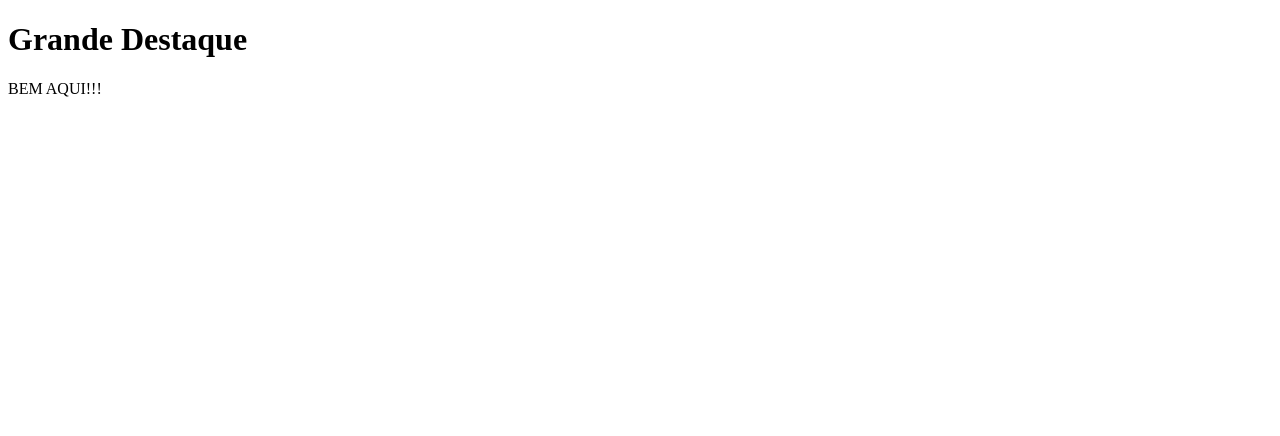
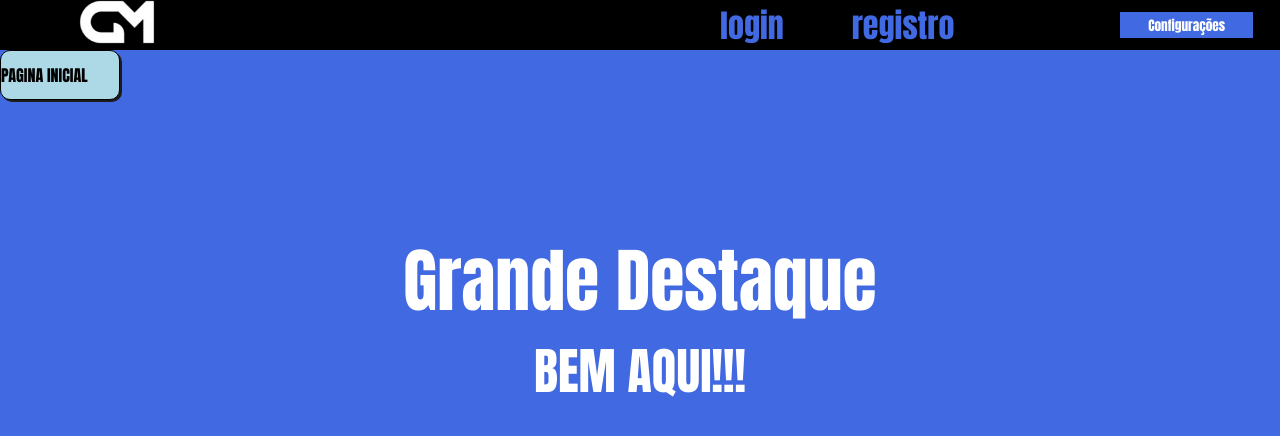
Before and after one commit to alexandresevilha1/Site-GameMania-ProjetoSenai-FrontEnd-, a plain HTML site: page destaque1.html in a window 1280 px wide. Drawn offline with Linux system fonts and the light colour scheme.

Commit message:
site 2.0

```diff
--- /dev/null
+++ b/css/app.css
@@ -0,0 +1,125 @@
+* {
+    padding: 0;
+    margin: 0;
+    box-sizing: border-box;
+}
+
+body {
+    background-color: #4169E1;
+}
+
+header {
+    display: flex;
+    justify-content: space-between;
+    align-items: center;
+    background-color: black;
+    height: 50px;
+}
+
+.logoHeader{
+    display: flex;
+    margin-top: 3em;
+}
+
+.logoImagem {
+    height: 100px;
+}
+
+.menuHeader {
+    display: flex;
+    margin-right: -20em;
+    align-items: center;
+}
+
+.menuHeader a {
+    margin: 1em;
+    text-decoration: none;
+    font-family: Impact, Haettenschweiler, 'Arial Narrow Bold', sans-serif;
+    font-size: 2em;
+    color: #4169E1;
+}
+
+.iconeMenuHeader {
+    border-style: none;
+    height: 2.5em;
+    display: none;
+}
+
+.configuracaoHeader {
+    display: flex;
+    flex-direction: column;
+}
+
+.configuracoesHeader {
+    margin-right: 2em;
+    font-family: Impact, Haettenschweiler, 'Arial Narrow Bold', sans-serif;
+    background-color: #4169E1;
+    border-style: none;
+    height: 2em;
+    color: white;
+    width: 10em;
+}
+
+.menuConfiguracoes {
+    display: flex;
+    position: absolute;
+    flex-direction: column;
+    background-color: black;
+    margin-top: 2em;
+    width: 10em;
+}
+
+.menuConfiguracoes a {
+    color: white;
+    font-family: Impact, Haettenschweiler, 'Arial Narrow Bold', sans-serif;
+    text-decoration: none;
+    margin-top: 1em;
+    height: 2em;
+    text-align: center;
+    text-align-last: center;
+    font-size: 20px;
+}
+
+@media only screen and (max-width: 600px) {
+    .iconeMenuHeader {
+        display: flex;
+    }}
+
+    /* VOLTAR */
+
+    .voltar {
+        width: 120px;
+        height: 50px;
+        border-radius: 10px;
+        border: 0.5px solid black;
+        background: #ADD8E6;
+        box-shadow: 2px 2px #1C1C1C;
+        display: flex;
+        align-items: center;
+        text-transform: uppercase;
+        color: black;
+        font-family: Impact, Haettenschweiler, 'Arial Narrow Bold', sans-serif;
+        text-decoration: none;
+        text-align: center;
+    }
+
+    .titulo {
+        font-size: 70px;
+        color: white;
+        font-family: Impact, Haettenschweiler, 'Arial Narrow Bold', sans-serif;
+        display: flex;
+        flex-direction: column;
+        justify-content: space-between;
+        align-items: center;
+        margin-top: 5em;
+    }
+
+    /* FUNÇOES JS */
+
+    .desativado {
+        display: none;
+    }
+
+    .ativado {
+        display: flex;
+    }
--- /dev/null
+++ b/css/destaque.css
@@ -0,0 +1,139 @@
+* {
+    padding: 0;
+    margin: 0;
+    box-sizing: border-box;
+}
+
+body {
+    background-color: #4169E1;
+}
+
+header {
+    display: flex;
+    justify-content: space-between;
+    align-items: center;
+    background-color: black;
+    height: 50px;
+}
+
+.logoHeader{
+    display: flex;
+    margin-top: 3em;
+}
+
+.logoImagem {
+    height: 100px;
+}
+
+.menuHeader {
+    display: flex;
+    margin-right: -20em;
+    align-items: center;
+}
+
+.menuHeader a {
+    margin: 1em;
+    text-decoration: none;
+    font-family: Impact, Haettenschweiler, 'Arial Narrow Bold', sans-serif;
+    font-size: 2em;
+    color: #4169E1;
+}
+
+.iconeMenuHeader {
+    border-style: none;
+    height: 2.5em;
+    display: none;
+}
+
+.configuracaoHeader {
+    display: flex;
+    flex-direction: column;
+}
+
+.configuracoesHeader {
+    margin-right: 2em;
+    font-family: Impact, Haettenschweiler, 'Arial Narrow Bold', sans-serif;
+    background-color: #4169E1;
+    border-style: none;
+    height: 2em;
+    color: white;
+    width: 10em;
+}
+
+.menuConfiguracoes {
+    display: flex;
+    position: absolute;
+    flex-direction: column;
+    background-color: black;
+    margin-top: 2em;
+    width: 10em;
+}
+
+.menuConfiguracoes a {
+    color: white;
+    font-family: Impact, Haettenschweiler, 'Arial Narrow Bold', sans-serif;
+    text-decoration: none;
+    margin-top: 1em;
+    height: 2em;
+    text-align: center;
+    text-align-last: center;
+    font-size: 20px;
+}
+
+@media only screen and (max-width: 600px) {
+    .iconeMenuHeader {
+        display: flex;
+    }}
+
+    /* VOLTAR */
+
+    .voltar {
+        width: 120px;
+        height: 50px;
+        border-radius: 10px;
+        border: 0.5px solid black;
+        background: #ADD8E6;
+        box-shadow: 2px 2px #1C1C1C;
+        display: flex;
+        align-items: center;
+    }
+
+    .voltar  {
+        text-transform: uppercase;
+        color: black;
+        font-family: Impact, Haettenschweiler, 'Arial Narrow Bold', sans-serif;
+        text-decoration: none;
+        text-align: center;
+    }
+
+    /* CORPO */
+
+    .tudo {
+        display: flex;
+        flex-direction: column;
+        justify-content: space-between;
+        align-items: center;
+        margin-top: 8em;
+    }
+
+    .titulo {
+        font-size: 70px;
+        color: white;
+        font-family: Impact, Haettenschweiler, 'Arial Narrow Bold', sans-serif;
+    }
+
+    .subtitulo {
+        font-size: 50px;
+        color: white;
+        font-family: Impact, Haettenschweiler, 'Arial Narrow Bold', sans-serif;
+    }
+
+    /* FUNÇOES JS */
+
+    .desativado {
+        display: none;
+    }
+
+    .ativado {
+        display: flex;
+    }
--- /dev/null
+++ b/css/login.css
@@ -0,0 +1,91 @@
+* {
+    margin: 0;
+    padding: 0;
+    box-sizing: border-box;
+}
+
+body {
+    background-color: #4169E1;
+}
+
+.voltar {
+    width: 120px;
+    height: 50px;
+    border-radius: 10px;
+    border: 0.5px solid black;
+    background: #ADD8E6;
+    box-shadow: 2px 2px #1C1C1C;
+    display: flex;
+    align-items: center;
+}
+
+.voltar a {
+    text-transform: uppercase;
+    color: black;
+    font-family: Impact, Haettenschweiler, 'Arial Narrow Bold', sans-serif;
+    text-decoration: none;
+    text-align: center;
+}
+
+
+.tudo {
+    display: flex;
+    margin-left: 20em;
+}
+
+.agrupado {
+    margin-top: 20em;
+    display: flex;
+    flex-direction: column;
+    align-items: center;
+}
+
+#titulo {
+    margin-bottom: 1em;
+    font-size: 50px;
+    font-family: Impact, Haettenschweiler, 'Arial Narrow Bold', sans-serif;
+}
+
+#subtitulo {
+    font-size: 35px;
+    font-family: Impact, Haettenschweiler, 'Arial Narrow Bold', sans-serif;
+}
+
+.grupo {
+    display: flex;
+    flex-direction: column;
+    margin-top: 18em;
+    margin-left: 30em;
+    border-radius: 10px;
+    border-radius: 10px;
+    border: 0.5px solid black;
+    background: #ADD8E6;
+    box-shadow: 2px 2px #1C1C1C;
+    text-transform: uppercase;
+    color: black;
+    font-family: Impact, Haettenschweiler, 'Arial Narrow Bold', sans-serif;
+}
+
+.campo {
+    margin: 0.5em;
+    padding: 2em;
+}
+
+#botao {
+    margin-left: 50em;
+    margin-top: 1em;
+    width: 100px;
+    height: 50px;
+    border-radius: 10px;
+    border: 0.5px solid black;
+    background: #ADD8E6;
+    box-shadow: 2px 2px #1C1C1C;
+    text-transform: uppercase;
+    color: black;
+    font-family: Impact, Haettenschweiler, 'Arial Narrow Bold', sans-serif;
+}
+
+#botao:hover {
+    background-color: #FF4500;
+    color: white;
+}
--- a/destaque1.html
+++ b/destaque1.html
@@ -5,9 +5,41 @@
     <meta http-equiv="X-UA-Compatible" content="IE=edge">
     <meta name="viewport" content="width=device-width, initial-scale=1.0">
     <title>Game Mania Destaques</title>
+    <link rel="stylesheet" href="css/destaque.css">
+    <script src="js/jquery.js"></script>
 </head>
 <body>
-    <h1>Grande Destaque</h1>
-    <p>BEM AQUI!!!</p>
+    <!-- CABEÇALHO -->
+
+    <header>
+        <div class="logoHeader">
+            <a href="#"><img class="logoImagem" src="img/logo.png" alt="logo"></a>
+        </div>
+        <div class="menuHeader">
+            <nav>
+                <a href="login.html">login</a>
+                <a href="#">registro</a>
+            </nav>
+            <button class="iconeMenuHeader">Menu</button>
+        </div>
+        <div class="configuracaoHeader">
+            <button id="configuracoesHeader" class="configuracoesHeader">Configurações</button>
+            <nav id="menuConfiguracoes" class="menuConfiguracoes desativado">
+                <a href="">Configuraçoes</a>
+                <a href="">Editar Perfil</a>
+                <a href="">Meu Carrinho</a>
+                <a href="">Logout</a>
+            </nav>
+        </div>
+    </header>
+
+    <a class="voltar" href="index.html">pagina inicial</a>
+
+    <!-- TEXTO -->
+    <div class="tudo">
+        <h1 class="titulo" >Grande Destaque</h1>
+        <p class="subtitulo">BEM AQUI!!!</p>
+    </div>
+    <script src="js/destaque.js"></script>
 </body>
 </html>
--- /dev/null
+++ b/js/app.js
@@ -0,0 +1,5 @@
+$(document).ready(function(){
+    $("#configuracoesHeader").click(function(){
+        $("#menuConfiguracoes").toggleClass("ativado")
+    })
+})
--- /dev/null
+++ b/js/destaque.js
@@ -0,0 +1,5 @@
+$(document).ready(function(){
+    $("#configuracoesHeader").click(function(){
+        $("#menuConfiguracoes").toggleClass("ativado")
+    })
+})
--- /dev/null
+++ b/js/login.js
@@ -0,0 +1,3 @@
+function popup() {
+    alert('Login feito');
+}
--- /dev/null
+++ b/js/novidade.js
@@ -0,0 +1,5 @@
+$(document).ready(function(){
+    $("#configuracoesHeader").click(function(){
+        $("#menuConfiguracoes").toggleClass("ativado")
+    })
+})
```
Also changed, not shown: app.html (+29 -1 lines), css/novidade.css (added, +127 -0 lines), login.html (+7 -3 lines), novidades.html (+30 -1 lines).
